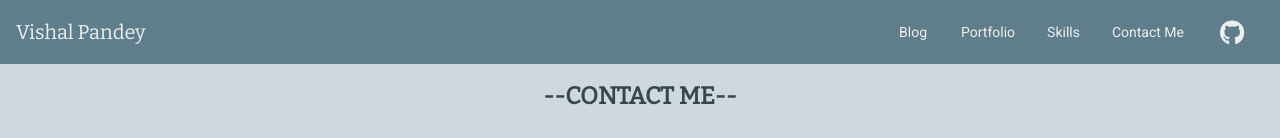
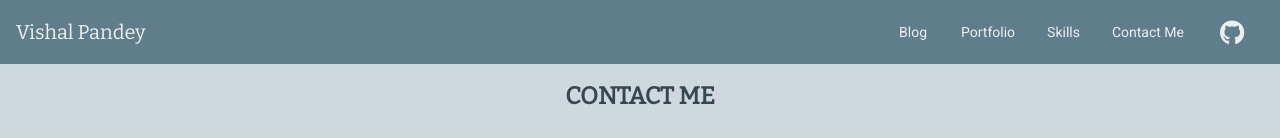
Before and after one commit to vishal-pandey/www.vishalpandey.xyz, an Angular app: page /contact in a window 1280 px wide. Shown: the top 138 px of the page. Built offline with nearby package versions, Linux system fonts and the light colour scheme.

Commit message:
New Changes

```diff
--- a/src/app/components/contact/contact.component.html
+++ b/src/app/components/contact/contact.component.html
@@ -1,6 +1,6 @@
 <section class="container">
 	<br>
-	<h2>--CONTACT ME--</h2>
+	<h2>CONTACT ME</h2>
 	<section class="content">
 		<div class="contact-c" *ngFor="let contact of contacts">
 			<div class="title">{{contact.title}}</div>
```
Also changed, not shown: 6 other files (tests, documents, lock files or other folders).
